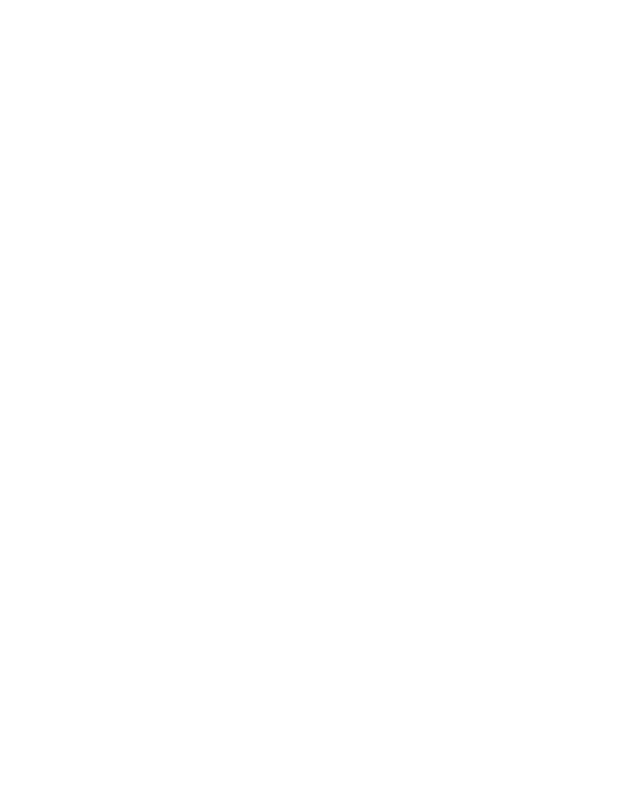
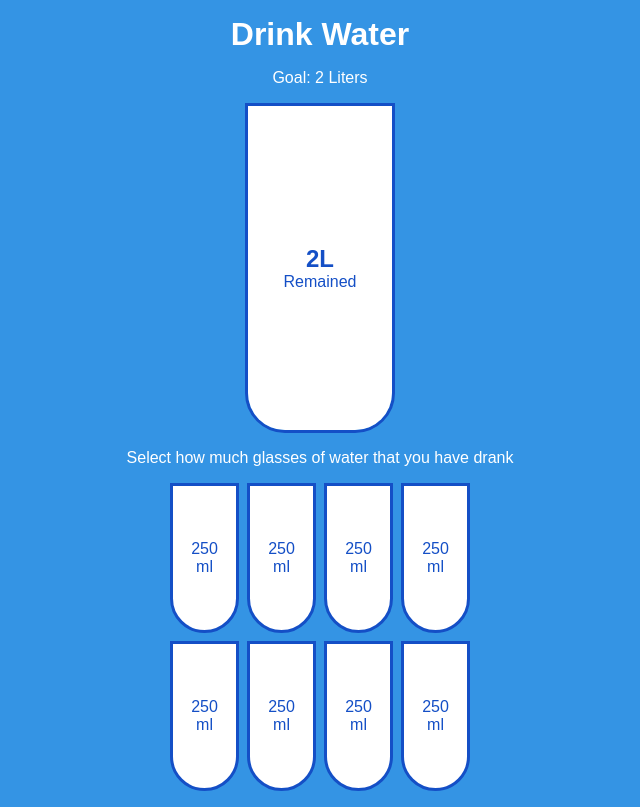
Before and after one commit to the-phoenix-coder/18-50JS, a plain HTML site: page Drink Water/index.html in a window 1280 px wide. Shown: the whole page, without its empty margins (320-960 px from the left). Drawn offline with Linux system fonts and the light colour scheme.

Commit message:
I finished the day number 16 of 50 days of javascript challenge

```diff
--- a/Drink Water/index.html
+++ b/Drink Water/index.html
@@ -10,5 +10,49 @@
     <script src="main.js" defer></script>
 </head>
 <body>
+    <h1>Drink Water</h1>
+    <p>Goal: 2 Liters</p>
+    <div class="head-cup">
+        <div class="cup big">
+            <h2>2L</h2>
+            <p>Remained</p>
+        </div>
+        <div class="percent">12.5%</div>
+    </div>
+    <p>Select how much glasses of water that you have drank</p>
+    <div class="cups">
+        <div class="cup small">
+            <p>250</p>
+            <p>ml</p>
+        </div>
+        <div class="cup small">
+            <p>250</p>
+            <p>ml</p>
+        </div>
+        <div class="cup small">
+            <p>250</p>
+            <p>ml</p>
+        </div>
+        <div class="cup small">
+            <p>250</p>
+            <p>ml</p>
+        </div>
+        <div class="cup small">
+            <p>250</p>
+            <p>ml</p>
+        </div>
+        <div class="cup small">
+            <p>250</p>
+            <p>ml</p>
+        </div>
+        <div class="cup small">
+            <p>250</p>
+            <p>ml</p>
+        </div>
+        <div class="cup small">
+            <p>250</p>
+            <p>ml</p>
+        </div>
+    </div>
 </body>
 </html>
--- a/Drink Water/main.js
+++ b/Drink Water/main.js
@@ -0,0 +1,55 @@
+const mainCup = document.querySelector('.big')
+const percent = document.querySelector('.percent')
+const smallCups = document.querySelectorAll('.small')
+const liters = document.querySelector('.big h2')
+
+fill()
+
+smallCups.forEach((cup, index) => {
+    cup.addEventListener('click', () => activate(index))
+})
+
+function activate(index)
+{
+    if (index === smallCups.length - 1 && smallCups[index].classList.contains('active')) index--
+    else if (smallCups[index].classList.contains('active') && !smallCups[index].nextElementSibling.classList.contains('active'))
+    {
+        index--
+    }
+    smallCups.forEach((cup, index2) =>
+    {
+        if (index2 <= index)
+        {
+            cup.classList.add('active')
+        } else
+        {
+            cup.classList.remove('active')
+        }
+    })
+    fill()
+}
+
+function fill()
+{
+    const fullCups = document.querySelectorAll('.small.active').length
+    const totalCups = smallCups.length
+    if (fullCups === 0)
+    {
+        percent.style.visibility = 'hidden'
+        percent.style.height = 0
+    } else
+    {
+        percent.style.visibility = 'visible'
+        percent.style.height = `${fullCups / totalCups * 330}px`
+        percent.innerText = `${fullCups / totalCups * 100}%`
+    }
+    if (fullCups === totalCups)
+    {
+        mainCup.style.visibility = 'hidden'
+        mainCup.style.height = 0
+    } else
+    {
+        mainCup.style.visibility = 'visible'
+        liters.innerText = `${2 - (250 * fullCups / 1000)}L`
+    }
+}
--- a/Drink Water/style.css
+++ b/Drink Water/style.css
@@ -1,3 +1,8 @@
+:root {
+    --accent-dark: #144FC6;
+    --accent-light: #3494E4;
+    --accent-lighter: #6AB3F8;
+}
 *,
 *::before,
 *::after {
@@ -6,3 +11,90 @@
     box-sizing: border-box;
     font-family: Arial, Helvetica, sans-serif;
 }
+body {
+    background-color: var(--accent-light);
+    display: grid;
+    place-content: center;
+    text-align: center;
+}
+body > h1 {
+    margin-block: 1rem;
+}
+body > * {
+    color: white;
+}
+.head-cup {
+    overflow: hidden;
+    display: flex;
+    flex-direction: column;
+    height: 330px;
+    width: 150px;
+    margin: auto;
+    margin-block: 1rem;
+    border-radius: 0 0 40px 40px;
+    -webkit-border-radius: 0 0 40px 40px;
+    -moz-border-radius: 0 0 40px 40px;
+    -ms-border-radius: 0 0 40px 40px;
+    -o-border-radius: 0 0 40px 40px;
+    border: 3px solid var(--accent-dark);
+}
+.big {
+    display: flex;
+    justify-content: column;
+    justify-content: center;
+    align-items: center;
+    flex: 1;
+    transition: .3s ease;
+    -webkit-transition: .3s ease;
+    -moz-transition: .3s ease;
+    -ms-transition: .3s ease;
+    -o-transition: .3s ease;
+}
+.percent {
+    background-color: var(--accent-lighter);
+    display: flex;
+    justify-content: center;
+    align-items: center;
+    font-weight: bold;
+    font-size: 1.5rem;
+    height: 0;
+    transition: .3s ease;
+    -webkit-transition: .3s ease;
+    -moz-transition: .3s ease;
+    -ms-transition: .3s ease;
+    -o-transition: .3s ease;
+    border-radius: 0 0 40px 40px;
+    -webkit-border-radius: 0 0 40px 40px;
+    -moz-border-radius: 0 0 40px 40px;
+    -ms-border-radius: 0 0 40px 40px;
+    -o-border-radius: 0 0 40px 40px;
+}
+.cup {
+    display: flex;
+    flex-direction: column;
+    justify-content: center;
+    background-color: white;
+    color: var(--accent-dark);
+}
+.cups {
+    display: grid;
+    grid-template-columns: repeat(4, 1fr);
+    gap: .5rem;
+    width: 300px;
+    margin: auto;
+    margin-block: 1rem;
+}
+.small {
+    border: 3px solid var(--accent-dark);
+    border-radius: 0 0 40px 40px;
+    -webkit-border-radius: 0 0 40px 40px;
+    -moz-border-radius: 0 0 40px 40px;
+    -ms-border-radius: 0 0 40px 40px;
+    -o-border-radius: 0 0 40px 40px;
+    height: 150px;
+    cursor: pointer;
+    user-select: none;
+}
+.small.active {
+    background-color: var(--accent-lighter);
+}
```
